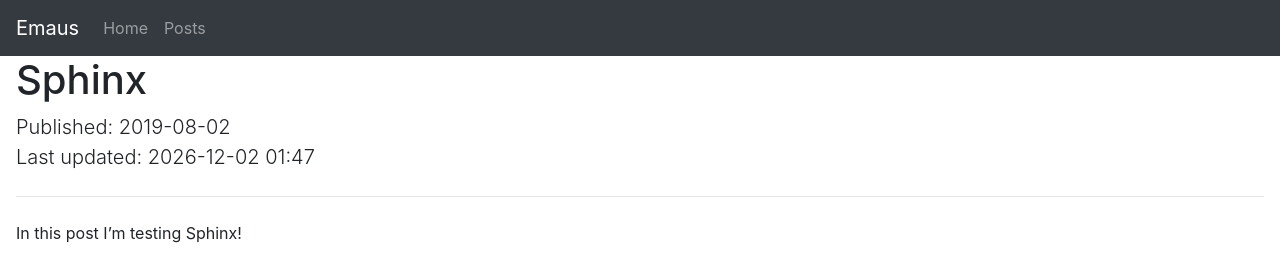
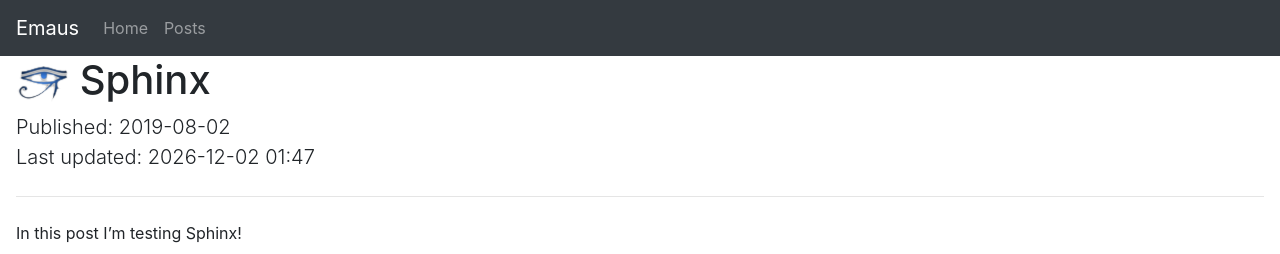
Before and after one commit to emanuelen5/emanuelen5.github.io, a Jekyll site: the page built from site/_posts/2019-08-02-sphinx.md, in a window 1280 px wide. Shown: the top 254 px of the page. Built offline with Jekyll 4.4.1, drawn with Linux system fonts in a browser that asks for light colours.

Commit message:
Adding thumbnail to post title

```diff
--- a/site/_layouts/post.html
+++ b/site/_layouts/post.html
@@ -8,7 +8,12 @@
 </div>
 {% endif %}
 
-<h1 class="display-8">{{ page.title }}</h1>
+<h1 class="display-8">
+	{% if page.image == nil and page.thumbnail %}
+	<img alt="Post thumbnail" src="{{page.thumbnail}}">
+	{% endif %}
+	{{ page.title }}
+</h1>
 {% if page.summary %}
 <p class="lead">{{ page.summary }}</p>
 {% endif %}
--- a/site/assets/js/post.js
+++ b/site/assets/js/post.js
@@ -1,4 +1,4 @@
-for (img of document.querySelectorAll("img")) {
+for (img of document.querySelectorAll("section img")) {
 	img.classList.add("img-fluid");
 	img.classList.add("img-centered");
 }
```
